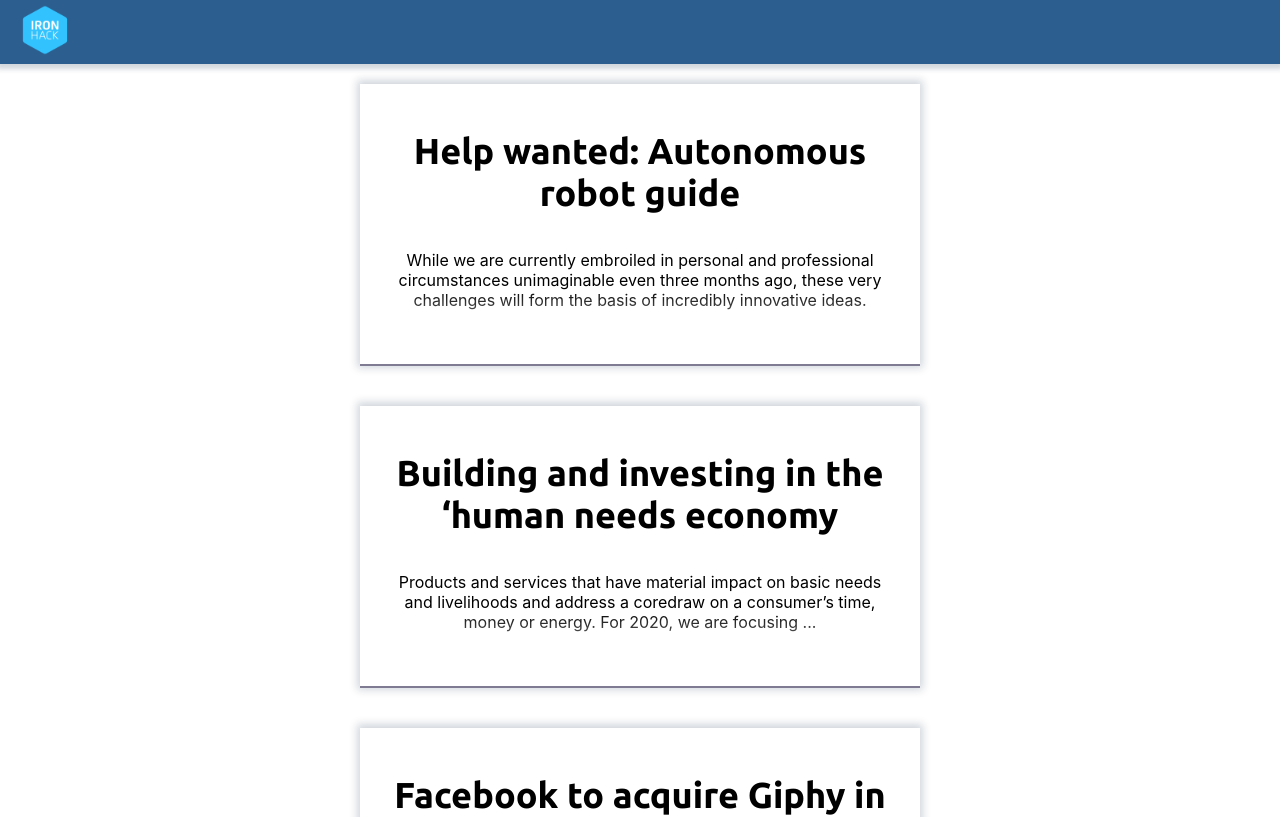
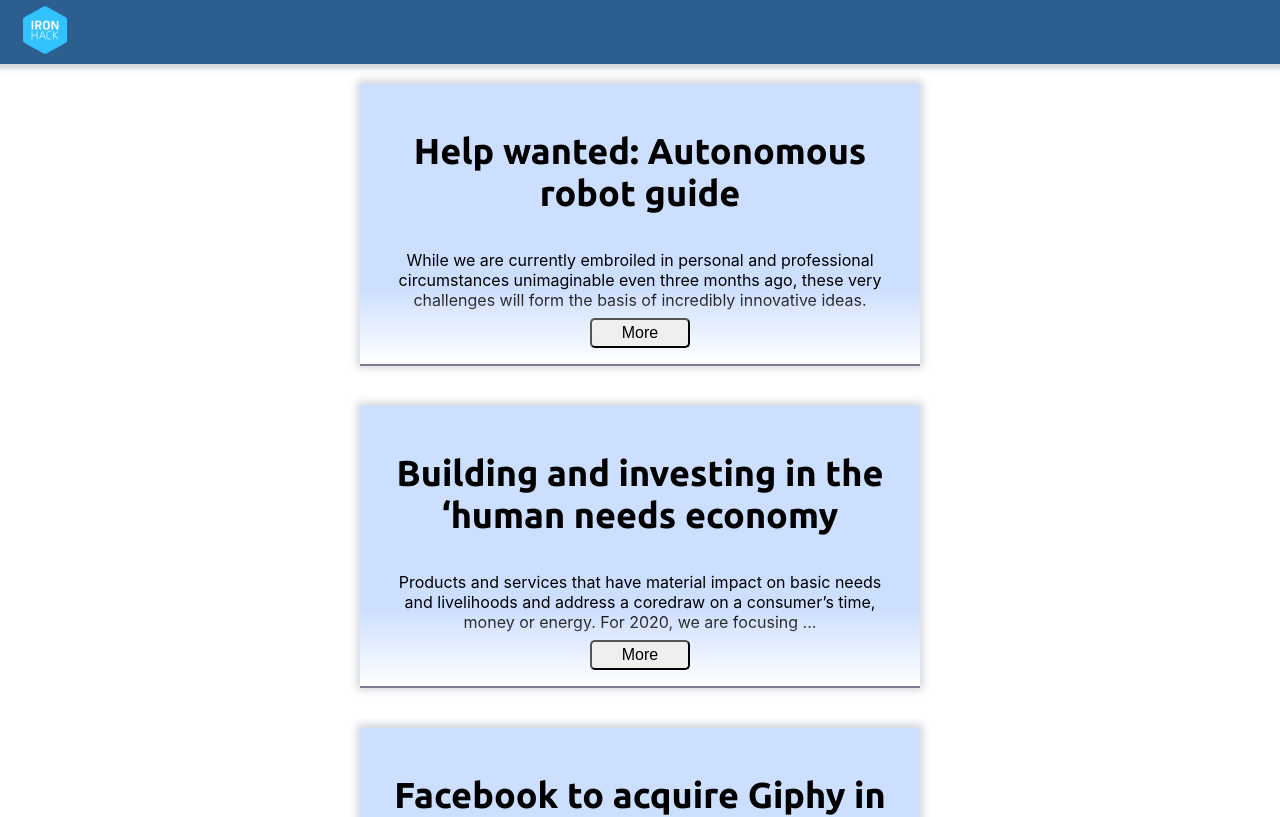
Before and after one commit to ross-u/react-higher-order-component-example, a React (Create React App) app: page / in a window 1280 px wide. Shown: the top 817 px of the page. Built offline with nearby package versions, Linux system fonts and the light colour scheme.

Commit message:
Update ArticlePreview

```diff
--- a/src/components/ArticlePreview.js
+++ b/src/components/ArticlePreview.js
@@ -4,7 +4,8 @@ import React, { Component } from 'react';
 class ArticlePreview extends Component {
   state = {
     title: undefined,
-    description: undefined
+    description: undefined,
+
   }
 
   componentDidMount() {
@@ -13,13 +14,24 @@ class ArticlePreview extends Component {
   }
 
 
+  loadMore = () => {
+    this.setState({ content: "Lorem ipsum dolor sit amet consectetur adipisicing elit. Quis, nihil iste itaque eum fuga autem neque nemo qui inventore voluptas! Delectus dicta aliquam sint a! Aut voluptates laboriosam vitae repellendus." })
+  }
+
+
   render() {
     return (
-      <div className="article-preview" style={{ background: this.props.color }}>
+      <div className="article-preview" style={{ background: '#CDDFFF' }}>
         <h3>{this.state.title ? this.state.title : null}</h3>
         <p>{this.state.description ? this.state.description : null}</p>
 
-        <div className="fade"></div>
+          {
+            this.state.content
+              ? <p>{this.state.content}</p>
+              : <div className="fade">
+                  <button className="btn-more" onClick={this.loadMore}>More</button>
+                </div>
+          }
       </div>
     )
   }
```
